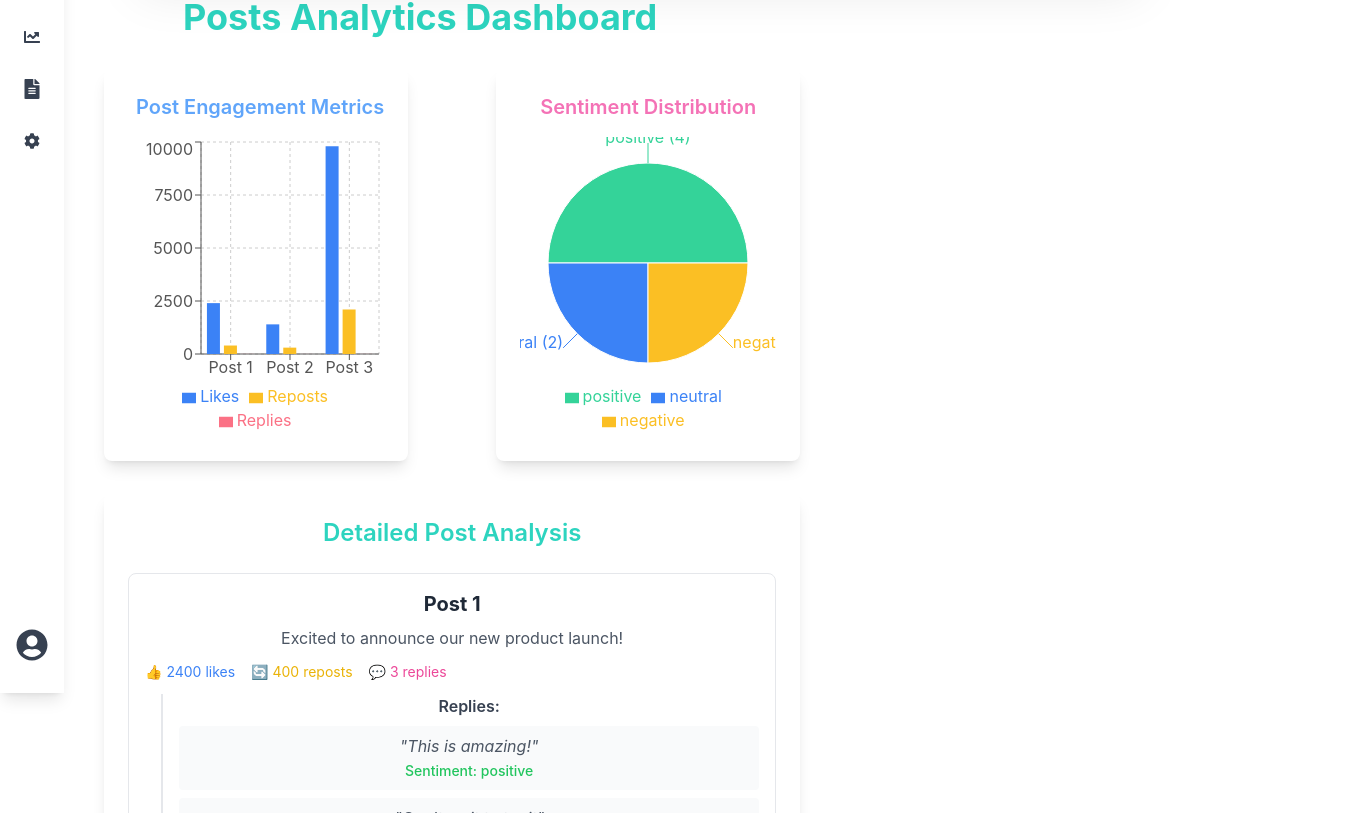
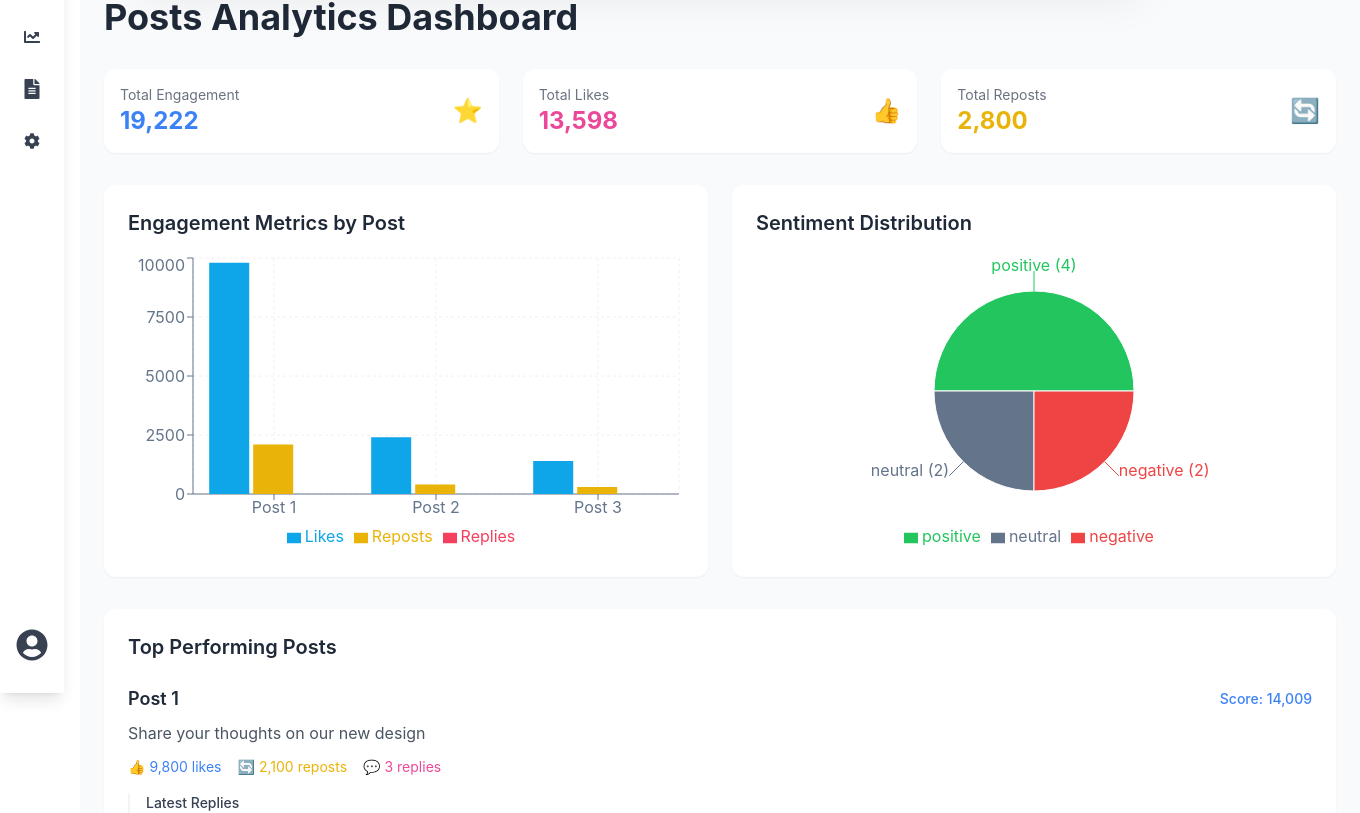
Before and after one commit to altf4-games/Datathon25, a React (Vite) app: page /analytics in a window 1280 px wide. Shown: the part 107-920 px from the top of the page, 1360 px wide, since content can reach past the window. Built offline with nearby package versions, Linux system fonts and the light colour scheme.

Commit message:
Update: Implement error handling for campaign plan generation endpoint

```diff
--- a/src/pages/MarketingAnalysis.jsx
+++ b/src/pages/MarketingAnalysis.jsx
@@ -1,4 +1,4 @@
-import React, { useState } from 'react';
+import React, { useState } from "react";
 import {
   BarChart,
   Bar,
@@ -13,9 +13,23 @@ import {
   ResponsiveContainer,
 } from "recharts";
 
-const COLORS = ["#34d399", "#3b82f6", "#fbbf24", "#fb7185", "#8b5cf6", "#fca5a1", "#eab308"];
+const COLORS = {
+  primary: "#0ea5e9",
+  secondary: "#f43f5e",
+  tertiary: "#eab308",
+  success: "#22c55e",
+  warning: "#f97316",
+  neutral: "#64748b",
+  background: "#f8fafc",
+};
 
-// Dummy data to simulate posts
+const SENTIMENT_COLORS = {
+  positive: "#22c55e",
+  neutral: "#64748b",
+  negative: "#ef4444",
+};
+
+// Dummy data
 const dummyPosts = [
   {
     uri: "1",
@@ -26,7 +40,7 @@ const dummyPosts = [
       { text: "This is amazing!", sentiment: [{ label: "positive" }] },
       { text: "Can't wait to try it", sentiment: [{ label: "positive" }] },
       { text: "Interesting approach", sentiment: [{ label: "neutral" }] },
-    ]
+    ],
   },
   {
     uri: "2",
@@ -36,7 +50,7 @@ const dummyPosts = [
     replies: [
       { text: "Not what I expected", sentiment: [{ label: "negative" }] },
       { text: "Great improvement!", sentiment: [{ label: "positive" }] },
-    ]
+    ],
   },
   {
     uri: "3",
@@ -47,18 +61,24 @@ const dummyPosts = [
       { text: "Love the new look!", sentiment: [{ label: "positive" }] },
       { text: "Could use some work", sentiment: [{ label: "neutral" }] },
       { text: "Not a fan", sentiment: [{ label: "negative" }] },
+    ],
+  },
 ]
-  }
-];
+  .map((post) => ({
+    ...post,
+    engagementScore:
+      post.likeCount + post.repostCount * 2 + post.replies.length * 3,
+  }))
+  .sort((a, b) => b.engagementScore - a.engagementScore);
 
 const CustomTooltip = ({ active, payload, label }) => {
-  if (active && payload && payload.length) {
+  if (active && payload?.length) {
     return (
-      <div className="bg-white border border-gray-200 p-2 rounded-lg shadow-lg">
-        <p className="font-semibold">{label}</p>
+      <div className="bg-white border border-gray-100 p-3 rounded-lg shadow-lg">
+        <p className="font-semibold text-gray-800">{label}</p>
         {payload.map((entry, index) => (
-          <p key={index} style={{ color: entry.color }}>
-            {`${entry.name}: ${entry.value}`}
+          <p key={index} className="text-sm" style={{ color: entry.color }}>
+            {`${entry.name}: ${entry.value.toLocaleString()}`}
           </p>
         ))}
       </div>
@@ -67,32 +87,81 @@ const CustomTooltip = ({ active, payload, label }) => {
   return null;
 };
 
+const MetricCard = ({ title, value, icon, color }) => (
+  <div className="bg-white rounded-xl shadow-sm p-4 hover:shadow-md transition-shadow">
+    <div className="flex items-center justify-between">
+      <div>
+        <p className="text-sm text-gray-500">{title}</p>
+        <p className={`text-2xl font-bold ${color}`}>
+          {value.toLocaleString()}
+        </p>
+      </div>
+      <span className="text-2xl">{icon}</span>
+    </div>
+  </div>
+);
+
 const EnhancedAnalyticsDashboard = () => {
   const [posts] = useState(dummyPosts);
 
-  // Calculate sentiment data
+  const totalEngagement = posts.reduce(
+    (acc, post) => acc + post.engagementScore,
+    0
+  );
+  const totalLikes = posts.reduce((acc, post) => acc + post.likeCount, 0);
+  const totalReposts = posts.reduce((acc, post) => acc + post.repostCount, 0);
+
   const sentimentData = posts.reduce((acc, post) => {
-    post.replies.forEach(reply => {
+    post.replies.forEach((reply) => {
       const sentiment = reply.sentiment[0].label;
       acc[sentiment] = (acc[sentiment] || 0) + 1;
     });
     return acc;
   }, {});
 
-  const sentimentChartData = Object.entries(sentimentData).map(([label, count]) => ({
+  const sentimentChartData = Object.entries(sentimentData).map(
+    ([label, count]) => ({
       label,
-    count
-  }));
+      count,
+    })
+  );
 
   return (
-    <div className="p-10 mt-16 min-h-screen bg-gradient-to-b to-white via-white from-white text-black" align="center">
-      <h2 className="text-4xl  font-bold text-center text-teal-400 mb-8">Posts Analytics Dashboard</h2>
+    <div className="ml-20 mt-20 min-h-screen w-screen bg-gray-50 p-6">
+      <h1 className="text-4xl font-bold text-gray-800 mb-8">
+        Posts Analytics Dashboard
+      </h1>
 
-      <div className="grid lg:grid-cols-2 gap-6 mb-8">
-        {/* Engagement Stats */}
-        <div className="bg-white p-6 pl-8 ml-16 rounded-lg shadow-lg transition hover:shadow-xl hover:scale-105 transform duration-300">
-          <h3 className="text-xl font-semibold text-blue-400 mb-4">Post Engagement Metrics</h3>
-          <ResponsiveContainer width="100%" height={300}>
+      {/* Key Metrics */}
+      <div className="grid grid-cols-1 md:grid-cols-3 gap-6 mb-8">
+        <MetricCard
+          title="Total Engagement"
+          value={totalEngagement}
+          icon="⭐"
+          color="text-blue-500"
+        />
+        <MetricCard
+          title="Total Likes"
+          value={totalLikes}
+          icon="👍"
+          color="text-pink-500"
+        />
+        <MetricCard
+          title="Total Reposts"
+          value={totalReposts}
+          icon="🔄"
+          color="text-yellow-500"
+        />
+      </div>
+
+      {/* Charts Section */}
+      <div className="grid lg:grid-cols-2 gap-6 mb-8 w-full">
+        <div className="bg-white p-6 rounded-xl shadow-sm ">
+          <h3 className="text-xl font-semibold text-gray-800 mb-4">
+            Engagement Metrics by Post
+          </h3>
+          <div className="w-full" style={{ height: 300 }}>
+            <ResponsiveContainer width="100%" height="100%">
               <BarChart
                 data={posts.map((post, index) => ({
                   name: `Post ${index + 1}`,
@@ -101,22 +170,25 @@ const EnhancedAnalyticsDashboard = () => {
                   replies: post.replies.length,
                 }))}
               >
-              <CartesianGrid strokeDasharray="3 3" stroke="#ccc" />
-              <XAxis dataKey="name" stroke="#555" />
-              <YAxis stroke="#555" />
+                <CartesianGrid strokeDasharray="3 3" stroke="#f0f0f0" />
+                <XAxis dataKey="name" stroke="#64748b" />
+                <YAxis stroke="#64748b" />
                 <Tooltip content={<CustomTooltip />} />
                 <Legend />
-              <Bar dataKey="likes" fill="#3b82f6" name="Likes" />
-              <Bar dataKey="reposts" fill="#fbbf24" name="Reposts" />
-              <Bar dataKey="replies" fill="#fb7185" name="Replies" />
+                <Bar dataKey="likes" fill={COLORS.primary} name="Likes" />
+                <Bar dataKey="reposts" fill={COLORS.tertiary} name="Reposts" />
+                <Bar dataKey="replies" fill={COLORS.secondary} name="Replies" />
               </BarChart>
             </ResponsiveContainer>
           </div>
+        </div>
 
-        {/* Sentiment Analysis */}
-        <div className="bg-white p-6 ml-16 rounded-lg shadow-lg transition hover:shadow-xl hover:scale-105 transform duration-300">
-          <h3 className="text-xl font-semibold text-pink-400 mb-4">Sentiment Distribution</h3>
-          <ResponsiveContainer width="100%" height={300}>
+        <div className="bg-white p-6 rounded-xl shadow-sm w-full">
+          <h3 className="text-xl font-semibold text-gray-800 mb-4">
+            Sentiment Distribution
+          </h3>
+          <div className="w-full" style={{ height: 300 }}>
+            <ResponsiveContainer width="100%" height="100%">
               <PieChart>
                 <Pie
                   data={sentimentChartData}
@@ -126,10 +198,12 @@ const EnhancedAnalyticsDashboard = () => {
                   cy="50%"
                   outerRadius={100}
                   label={({ label, count }) => `${label} (${count})`}
-                labelLine={true}
                 >
-                {sentimentChartData.map((entry, index) => (
-                  <Cell key={`cell-${index}`} fill={COLORS[index % COLORS.length]} />
+                  {sentimentChartData.map((entry) => (
+                    <Cell
+                      key={`cell-${entry.label}`}
+                      fill={SENTIMENT_COLORS[entry.label]}
+                    />
                   ))}
                 </Pie>
                 <Tooltip />
@@ -138,33 +212,63 @@ const EnhancedAnalyticsDashboard = () => {
             </ResponsiveContainer>
           </div>
         </div>
+      </div>
 
-      {/* Detailed Posts List */}
-      <div className="bg-white p-6 ml-16 rounded-lg shadow-lg transition hover:shadow-xl transform duration-300">
-        <h3 className="text-2xl font-semibold text-teal-400 mb-6">Detailed Post Analysis</h3>
+      {/* Posts List */}
+      <div className="bg-white rounded-xl shadow-sm p-6 w-full">
+        <h3 className="text-xl font-semibold text-gray-800 mb-6">
+          Top Performing Posts
+        </h3>
         <div className="space-y-6">
           {posts.map((post, idx) => (
-            <div key={post.uri} className="border border-gray-200 rounded-lg p-4 hover:bg-gray-50 transition duration-300">
-              <h4 className="text-xl font-bold text-gray-800 mb-2">Post {idx + 1}</h4>
-              <p className="mb-3 text-gray-600">{post.text}</p>
-              <div className="flex gap-4 mb-3 text-sm">
-                <span className="text-blue-500">👍 {post.likeCount} likes</span>
-                <span className="text-yellow-500">🔄 {post.repostCount} reposts</span>
-                <span className="text-pink-500">💬 {post.replies.length} replies</span>
+            <div
+              key={post.uri}
+              className="border-b border-gray-100 last:border-0 pb-6 last:pb-0"
+            >
+              <div className="flex items-center justify-between mb-2">
+                <h4 className="text-lg font-semibold text-gray-800">
+                  Post {idx + 1}
+                </h4>
+                <span className="text-sm font-medium text-blue-500">
+                  Score: {post.engagementScore.toLocaleString()}
+                </span>
               </div>
+              <p className="text-gray-600 mb-3">{post.text}</p>
+
+              <div className="flex flex-wrap gap-4 mb-3 text-sm">
+                <span className="inline-flex items-center text-blue-500">
+                  <span className="mr-1">👍</span>
+                  {post.likeCount.toLocaleString()} likes
+                </span>
+                <span className="inline-flex items-center text-yellow-500">
+                  <span className="mr-1">🔄</span>
+                  {post.repostCount.toLocaleString()} reposts
+                </span>
+                <span className="inline-flex items-center text-pink-500">
+                  <span className="mr-1">💬</span>
+                  {post.replies.length} replies
+                </span>
+              </div>
+
               {post.replies.length > 0 && (
-                <div className="ml-4 border-l-2 border-gray-200 pl-4">
-                  <h5 className="font-semibold text-gray-700 mb-2">Replies:</h5>
+                <div className="mt-4 pl-4 border-l-2 border-gray-100">
+                  <h5 className="text-sm font-medium text-gray-700 mb-2">
+                    Latest Replies
+                  </h5>
                   <div className="space-y-2">
                     {post.replies.map((reply, i) => (
-                      <div key={i} className="bg-gray-50 p-2 rounded">
-                        <p className="text-gray-600 italic">"{reply.text}"</p>
-                        <span className={`text-sm font-medium ${
-                          reply.sentiment[0].label === 'positive' ? 'text-green-500' :
-                          reply.sentiment[0].label === 'negative' ? 'text-red-500' :
-                          'text-yellow-500'
-                        }`}>
-                          Sentiment: {reply.sentiment[0].label}
+                      <div key={i} className="bg-gray-50 rounded-lg p-3">
+                        <p className="text-gray-600 text-sm">{reply.text}</p>
+                        <span
+                          className={`inline-block mt-1 px-2 py-0.5 text-xs font-medium rounded-full ${
+                            reply.sentiment[0].label === "positive"
+                              ? "bg-green-100 text-green-600"
+                              : reply.sentiment[0].label === "negative"
+                              ? "bg-red-100 text-red-600"
+                              : "bg-gray-100 text-gray-600"
+                          }`}
+                        >
+                          {reply.sentiment[0].label}
                         </span>
                       </div>
                     ))}
```
Lines whose indentation alone changed are shown as unchanged.
